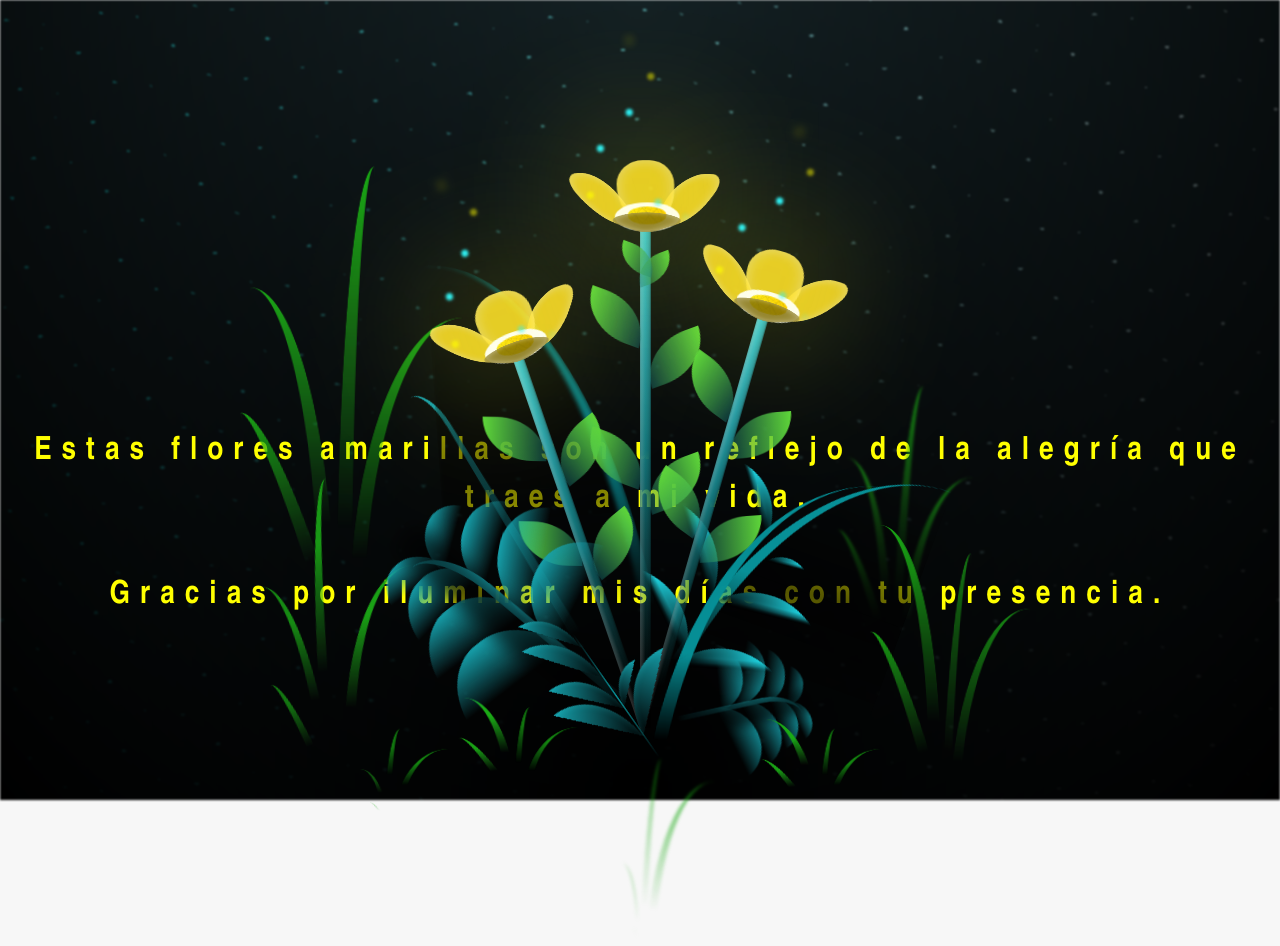
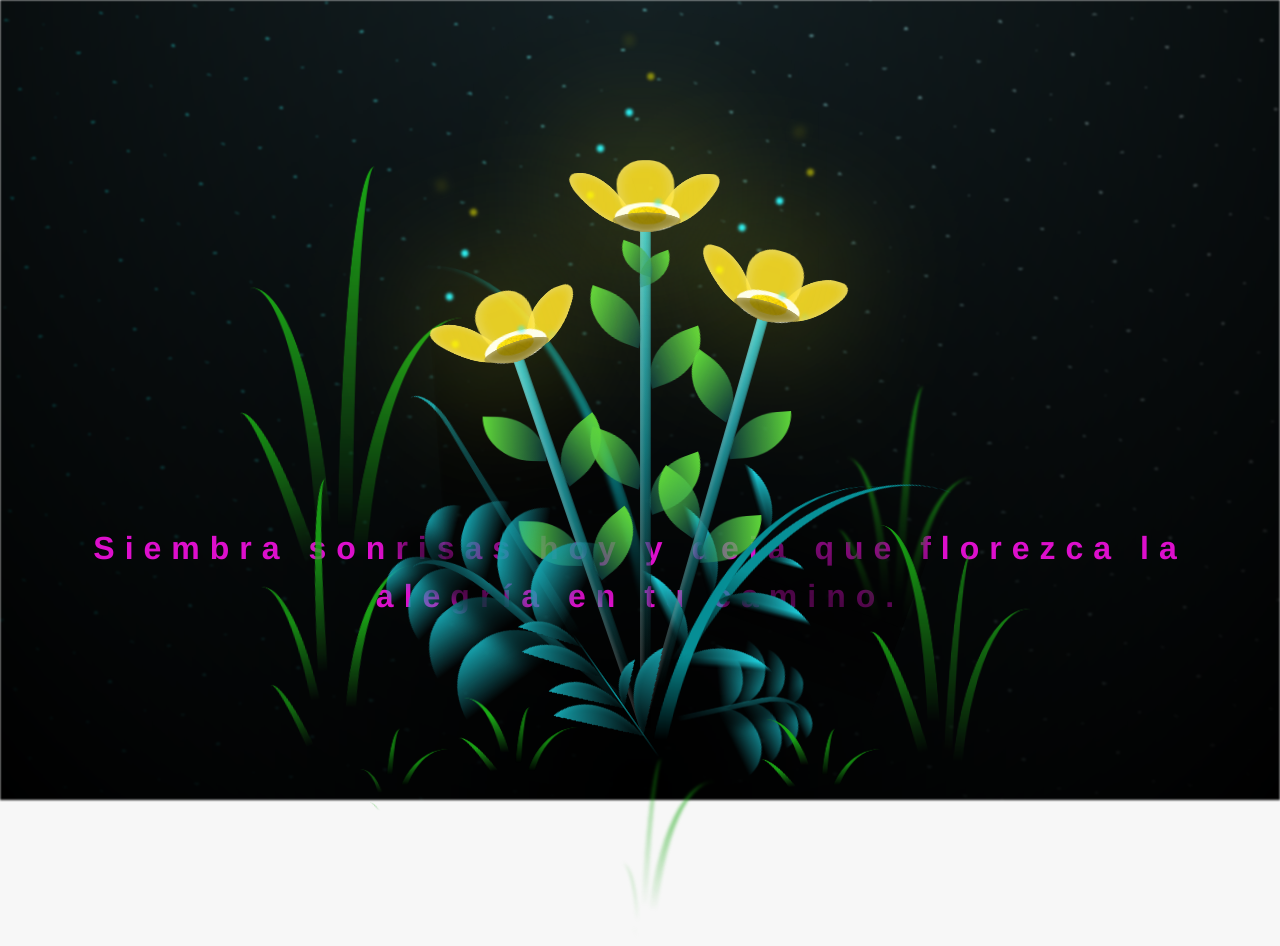
Before and after one commit to maicolnel/Feliz-Dia, a plain HTML site: page flower.html in a window 1280 px wide. Drawn offline with Linux system fonts and the light colour scheme.

Commit message:
vercion 4

```diff
--- a/css/main.css
+++ b/css/main.css
@@ -41,8 +41,8 @@ body {
 }
 .titulo {
   margin-bottom: 180px;
-  font-family: "Arial Narrow", Arial, sans-serif;
-  color: yellow;
+  font-family: "Franklin Gothic Medium", "Arial Narrow", Arial, sans-serif;
+  color: rgb(221, 15, 204);
   position: absolute;
   font-weight: bold;
   letter-spacing: 10px;
--- a/flower.html
+++ b/flower.html
@@ -13,8 +13,7 @@
     <div id="lyrics">
 
     </div>
-    <h1 class="titulo">Estas flores amarillas son un reflejo de la alegría que traes a mi vida. <br> <br>
-      Gracias por iluminar mis días con tu presencia.</h1>
+    <h1 class="titulo">Siembra sonrisas hoy y deja que florezca la alegría en tu camino.</h1>
 
     <div class="night"></div>
     <div class="flowers">
```
